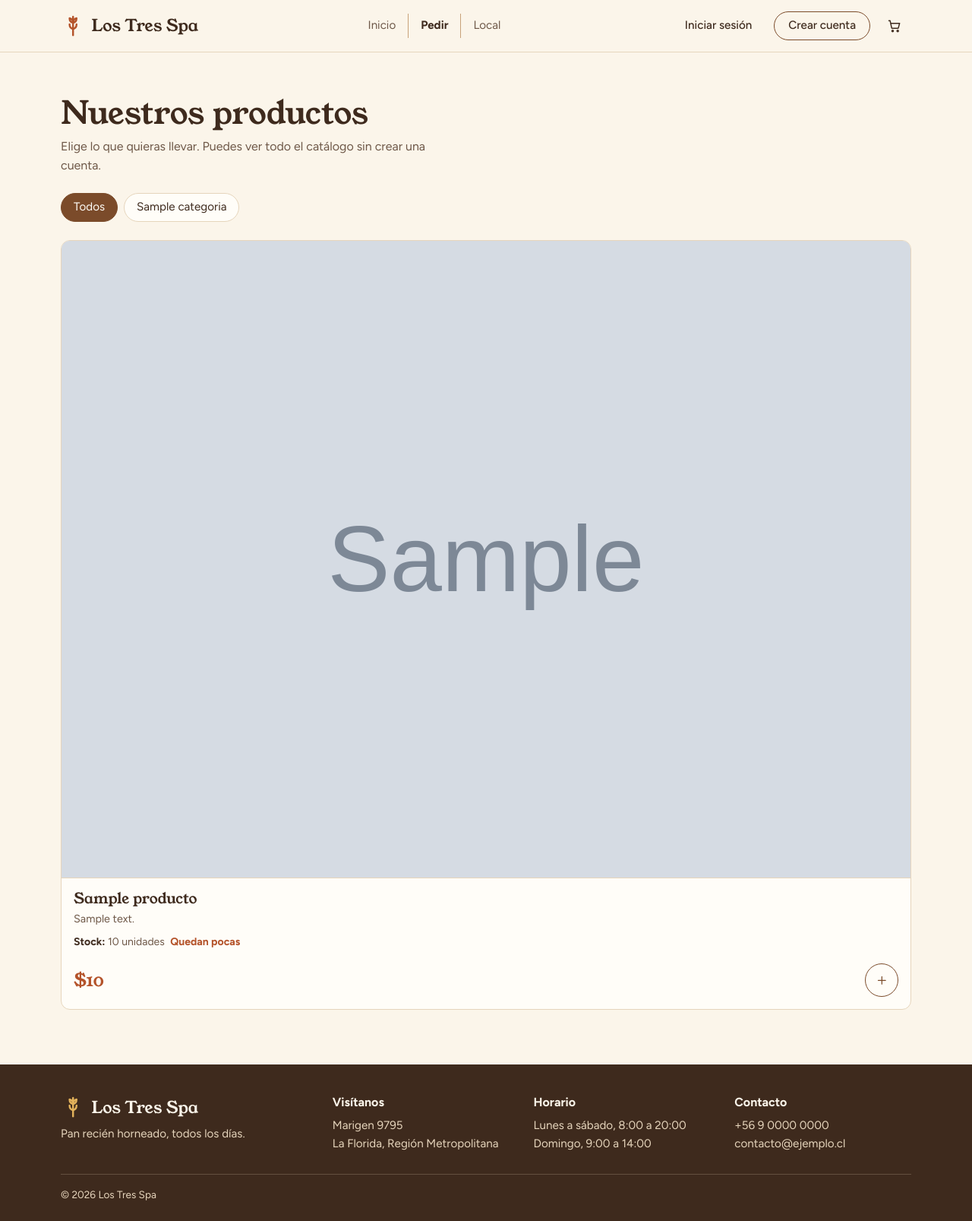
After one commit to maurithey1/Proyecto_Panaderia, a Django app: page /pedir/ in a window 1280 px wide. The commit adds this page. Shown: the whole page at 76% size. Run offline with Django 5.2, Linux system fonts and the light colour scheme; tables that the repository leaves empty hold one stand-in row (values such as "Sample post"); grey boxes marked "Sample" are stand-in pictures.

Commit message:
Corregicion lista de productos

```diff
--- a/Fase 2/Evidencias Proyecto/Evidencias de sistema/Aplicación/core/static/css/estilo.css
+++ b/Fase 2/Evidencias Proyecto/Evidencias de sistema/Aplicación/core/static/css/estilo.css
@@ -337,6 +337,26 @@ main { flex: 1; }
 .hogaza__brillo { fill: none; stroke: var(--corteza-brillo); stroke-width: 6; stroke-linecap: round; }
 .hogaza__cortes path { fill: var(--miga); }
 .hogaza__harina circle { fill: var(--miga); opacity: 0.7; }
+
+/* Página Pedir: cabecera y filtros por categoría */
+.pagina { padding-block: clamp(28px, 5vw, 56px) clamp(36px, 6vw, 72px); }
+.pagina__cabecera { margin-bottom: 24px; }
+.pagina__cabecera h1 { font-size: clamp(1.9rem, 4vw, 2.6rem); margin-bottom: 8px; }
+.pagina__cabecera p { margin: 0; max-width: 52ch; color: var(--texto-suave); }
+
+.filtros { display: flex; flex-wrap: wrap; gap: 8px; margin-bottom: 24px; }
+.filtros a {
+  padding: 10px 16px;
+  border: 1.5px solid var(--borde);
+  border-radius: 999px;
+  background: var(--papel);
+  font-size: 0.95rem;
+  line-height: 1;
+  text-decoration: none;
+  transition: border-color 0.18s ease, background-color 0.18s ease, color 0.18s ease;
+}
+.filtros a:hover { border-color: var(--cafe); }
+.filtros a[aria-current="page"] { background: var(--cafe); border-color: var(--cafe); color: var(--papel); }
 
 /* Los más pedidos */
 .destacados { padding-block: clamp(36px, 6vw, 72px); }
--- /dev/null
+++ b/Fase 2/Evidencias Proyecto/Evidencias de sistema/Aplicación/core/templates/core/_tarjeta_producto.html
@@ -0,0 +1,30 @@
+{% load formato %}
+<li class="tarjeta">
+  <div class="tarjeta__imagen{% if not p.imagen_url %} tarjeta__imagen--sin-foto{% endif %}">
+    {% if p.imagen_url %}
+      <img src="{{ p.imagen_url }}" alt="{{ p.nombre }}" loading="lazy">
+    {% else %}
+      <svg class="icono" aria-hidden="true"><use href="#i-pan"/></svg>
+    {% endif %}
+  </div>
+
+  <div class="tarjeta__cuerpo">
+    <h3>{{ p.nombre }}</h3>
+    {% if p.descripcion %}<p class="tarjeta__desc">{{ p.descripcion }}</p>{% endif %}
+    <p class="tarjeta__stock">
+      {% if p.stock <= 0 %}
+        <strong>Agotado</strong>
+      {% else %}
+        <strong>Stock:</strong> {{ p.stock }} unidad{{ p.stock|pluralize:"es" }}
+        {% if p.stock <= p.stock_critico %}<span class="tarjeta__aviso">Quedan pocas</span>{% endif %}
+      {% endif %}
+    </p>
+    <div class="tarjeta__pie">
+      <p class="tarjeta__precio">{{ p.precio|clp }}</p>
+      {# TODO Sprint 2: conectar con el carrito (sin exigir sesión para agregar) #}
+      <button class="agregar" type="button" aria-label="Agregar {{ p.nombre }} al carrito"{% if p.stock <= 0 %} disabled{% endif %}>
+        <svg class="icono" aria-hidden="true"><use href="#i-mas"/></svg>
+      </button>
+    </div>
+  </div>
+</li>
--- a/Fase 2/Evidencias Proyecto/Evidencias de sistema/Aplicación/core/templates/core/base.html
+++ b/Fase 2/Evidencias Proyecto/Evidencias de sistema/Aplicación/core/templates/core/base.html
@@ -31,8 +31,8 @@
 
       <nav class="menu" aria-label="Principal">
         <a href="{% url 'inicio' %}"{% if request.resolver_match.url_name == 'inicio' %} aria-current="page"{% endif %}>Inicio</a>
-        {# TODO: enlazar "Pedir" y "Local" cuando existan esas vistas #}
-        <a href="#">Pedir</a>
+        <a href="{% url 'pedir' %}"{% if request.resolver_match.url_name == 'pedir' %} aria-current="page"{% endif %}>Pedir</a>
+        {# TODO: enlazar "Local" cuando exista esa vista #}
         <a href="#">Local</a>
       </nav>
 
--- /dev/null
+++ b/Fase 2/Evidencias Proyecto/Evidencias de sistema/Aplicación/core/templates/core/pedir.html
@@ -0,0 +1,36 @@
+{% extends "core/base.html" %}
+
+{% block titulo %}Pedir{% endblock %}
+
+{% block contenido %}
+<section class="pagina" aria-labelledby="pedir-titulo">
+  <div class="contenedor">
+    <header class="pagina__cabecera">
+      <h1 id="pedir-titulo">Nuestros productos</h1>
+      <p>Elige lo que quieras llevar. Puedes ver todo el catálogo sin crear una cuenta.</p>
+    </header>
+
+    {% if categorias %}
+      <nav class="filtros" aria-label="Categorías">
+        <a href="{% url 'pedir' %}"{% if not categoria_actual %} aria-current="page"{% endif %}>Todos</a>
+        {% for c in categorias %}
+          <a href="{% url 'pedir' %}?categoria={{ c.pk }}"{% if categoria_actual.pk == c.pk %} aria-current="page"{% endif %}>{{ c.nombre }}</a>
+        {% endfor %}
+      </nav>
+    {% endif %}
+
+    {% if productos %}
+      <ul class="productos">
+        {% for p in productos %}
+          {% include "core/_tarjeta_producto.html" %}
+        {% endfor %}
+      </ul>
+    {% else %}
+      <p class="vacio">
+        Todavía no hay productos disponibles.
+        {% if categoria_actual %}<a href="{% url 'pedir' %}">Ver todos los productos</a>{% endif %}
+      </p>
+    {% endif %}
+  </div>
+</section>
+{% endblock %}
--- a/Fase 2/Evidencias Proyecto/Evidencias de sistema/Aplicación/core/urls.py
+++ b/Fase 2/Evidencias Proyecto/Evidencias de sistema/Aplicación/core/urls.py
@@ -3,6 +3,7 @@ from . import views
 
 urlpatterns = [
     path('', views.inicio, name='inicio'),
+    path('pedir/', views.pedir, name='pedir'),
     path('login/', views.login_view, name='login'),
     path('logout/', views.logout_view, name='logout'),
     path('registro/', views.registro_view, name='registro'),
--- a/Fase 2/Evidencias Proyecto/Evidencias de sistema/Aplicación/core/views.py
+++ b/Fase 2/Evidencias Proyecto/Evidencias de sistema/Aplicación/core/views.py
@@ -2,16 +2,61 @@ from django.shortcuts import render, redirect
 from django.contrib.auth import authenticate, login, logout
 from django.contrib import messages
 from django.db import transaction
-from django.db.models import Q
-from .models import Producto, Usuario, Cliente, PuntosFidelizacion
+from django.db.models import Case, IntegerField, Q, Sum, Value, When
+from django.db.models.functions import Coalesce
+from .models import Categoria, Pedido, Producto, Usuario, Cliente, PuntosFidelizacion
+
+PRODUCTOS_DESTACADOS = 4
+
 
 def inicio(request):
     """
     Vista principal de la panadería.
-    Carga los productos activos para la sección 'Los más pedidos'.
+    Muestra los 4 productos más vendidos en la sección 'Los más pedidos'.
     """
-    productos = Producto.objects.filter(activo=True)
+    # Cuenta lo vendido en pedidos que no fueron cancelados.
+    estados_validos = [estado for estado, _ in Pedido.ESTADOS if estado != 'CANCELADO']
+
+    productos = (
+        Producto.objects.filter(activo=True)
+        .annotate(
+            vendidos=Coalesce(
+                Sum(
+                    'detallepedido__cantidad',
+                    filter=Q(detallepedido__pedido__estado__in=estados_validos),
+                ),
+                0,
+            )
+        )
+        .order_by('-vendidos', 'nombre')[:PRODUCTOS_DESTACADOS]
+    )
+
     return render(request, 'core/inicio.html', {'productos': productos})
+
+
+def pedir(request):
+    """Catálogo completo, público. Se puede filtrar con ?categoria=<id>."""
+    categorias = Categoria.objects.filter(productos__activo=True).distinct().order_by('nombre')
+
+    productos = Producto.objects.filter(activo=True).order_by(
+        # Los agotados van al final
+        Case(When(stock__gt=0, then=Value(0)), default=Value(1), output_field=IntegerField()),
+        'nombre',
+    )
+
+    categoria_actual = None
+    valor = request.GET.get('categoria', '')
+    if valor.isdigit():
+        categoria_actual = categorias.filter(pk=int(valor)).first()
+        if categoria_actual:
+            productos = productos.filter(categoria=categoria_actual)
+
+    contexto = {
+        'productos': productos,
+        'categorias': categorias,
+        'categoria_actual': categoria_actual,
+    }
+    return render(request, 'core/pedir.html', contexto)
 
 
 def redireccionar_por_rol(user):
```
Also changed, not shown: Fase 2/Evidencias Proyecto/Evidencias de sistema/Aplicación/core/templates/core/inicio.html (+2 -32 lines).
